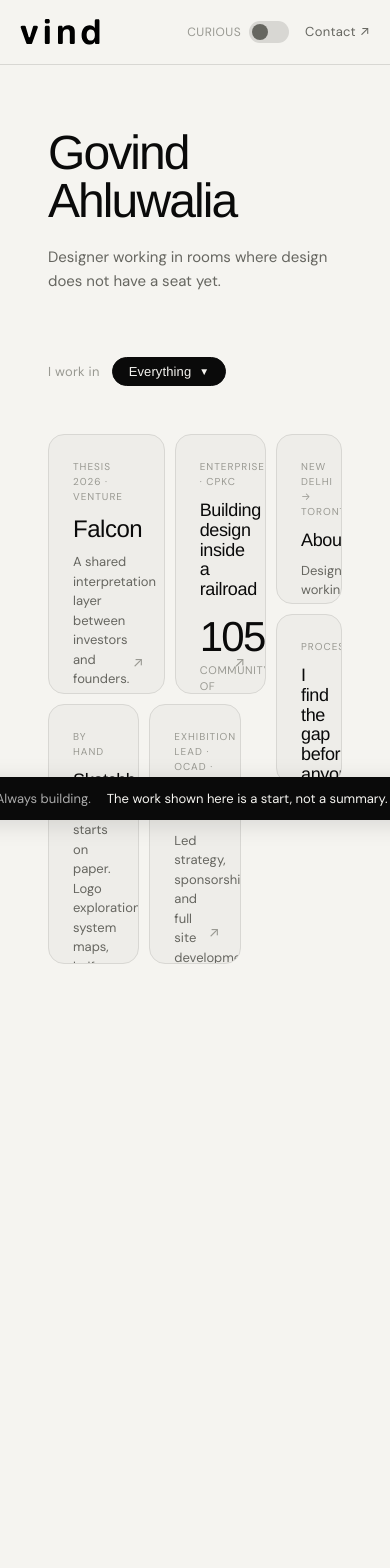
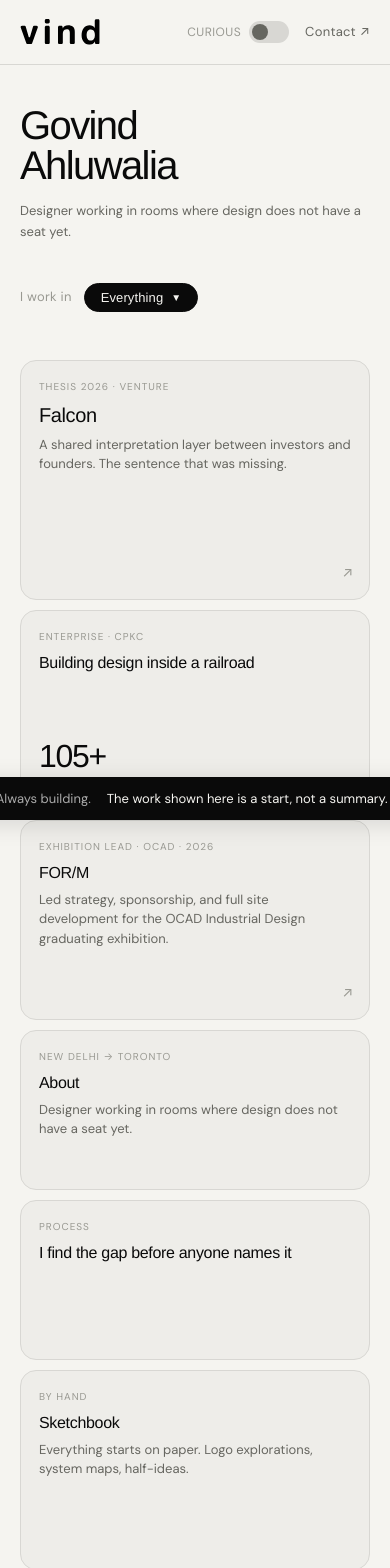
Before and after one commit to vindsingh/govind-portfolio, a Next.js app: page / in a window 390 px wide. Shown: the top 1568 px of the page. Before the commit the page ends 1012 px from the top, so only its background shows below. Built offline with nearby package versions, Linux system fonts and the light colour scheme.

Commit message:
mobile responsive fix

```diff
--- a/app/page.tsx
+++ b/app/page.tsx
@@ -16,25 +16,24 @@ function HomeContent() {
     <main>
       <Nav />
       <div style={{
-        padding: '64px 48px 48px',
+        padding: 'clamp(40px, 6vw, 80px) clamp(20px, 5vw, 48px)',
         maxWidth: '1200px',
         margin: '0 auto',
       }}>
-
-        <div style={{ marginBottom: '16px' }}>
+        <div style={{ marginBottom: 'clamp(40px, 6vw, 64px)' }}>
           <h1 style={{
             fontFamily: 'var(--font-display)',
-            fontSize: 'clamp(48px, 7vw, 96px)',
+            fontSize: 'clamp(40px, 10vw, 96px)',
             fontWeight: '500',
             letterSpacing: '-0.04em',
             lineHeight: '1.0',
             color: 'var(--text-primary)',
-            marginBottom: '20px',
+            marginBottom: '16px',
           }}>
             Govind<br />Ahluwalia
           </h1>
           <p style={{
-            fontSize: '15px',
+            fontSize: 'clamp(13px, 2vw, 15px)',
             color: 'var(--text-secondary)',
             maxWidth: '400px',
             lineHeight: '1.6',
@@ -45,7 +44,7 @@ function HomeContent() {
           </p>
         </div>
 
-        <div style={{ marginTop: '64px' }}>
+        <div>
           {mode === 'curious' ? (
             <FilterSelector
               selected={filter}
@@ -57,10 +56,8 @@ function HomeContent() {
               onChange={setFilter}
             />
           )}
-
           <BentoGrid filter={filter} />
         </div>
-
       </div>
       <WorkInProgress />
     </main>
--- a/components/BentoCard.tsx
+++ b/components/BentoCard.tsx
@@ -21,23 +21,15 @@ export function BentoCard({
   size = 'medium',
   stat,
   statLabel,
-  category,
 }: BentoCardProps) {
-
-  const sizeStyles: Record<string, React.CSSProperties> = {
-    small: { gridColumn: 'span 3', gridRow: 'span 2' },
-    medium: { gridColumn: 'span 4', gridRow: 'span 3' },
-    large: { gridColumn: 'span 5', gridRow: 'span 3' },
-  }
 
   const card = (
     <div
       style={{
-        ...sizeStyles[size],
         background: 'var(--bg-card)',
         border: '0.5px solid var(--border)',
         borderRadius: '16px',
-        padding: '24px',
+        padding: 'clamp(18px, 3vw, 28px)',
         position: 'relative',
         cursor: href ? 'pointer' : 'default',
         transition: 'border-color 0.2s ease, background 0.2s ease',
@@ -45,6 +37,7 @@ export function BentoCard({
         display: 'flex',
         flexDirection: 'column',
         justifyContent: 'space-between',
+        minHeight: size === 'large' ? '240px' : size === 'medium' ? '200px' : '160px',
       }}
       onMouseEnter={e => {
         if (href) {
@@ -63,20 +56,21 @@ export function BentoCard({
           letterSpacing: '0.1em',
           textTransform: 'uppercase',
           color: 'var(--text-muted)',
-          marginBottom: '12px',
+          marginBottom: '10px',
           fontFamily: 'var(--font-body)',
         }}>
           {tag}
         </div>
 
         <div style={{
-          fontSize: size === 'large' ? '24px' : '18px',
+          fontSize: size === 'large'
+            ? 'clamp(20px, 3vw, 26px)'
+            : 'clamp(16px, 2.5vw, 20px)',
           fontWeight: '500',
           color: 'var(--text-primary)',
           fontFamily: 'var(--font-display)',
           letterSpacing: '-0.02em',
-          lineHeight: '1.1',
-          marginBottom: description ? '10px' : '0',
+          lineHeight: '1.15',
         }}>
           {title}
         </div>
@@ -96,7 +90,7 @@ export function BentoCard({
       {stat && (
         <div style={{ marginTop: '16px' }}>
           <div style={{
-            fontSize: '42px',
+            fontSize: 'clamp(32px, 5vw, 48px)',
             fontWeight: '300',
             color: 'var(--text-primary)',
             fontFamily: 'var(--font-display)',
@@ -106,7 +100,7 @@ export function BentoCard({
             {stat}
           </div>
           <div style={{
-            fontSize: '11px',
+            fontSize: '10px',
             color: 'var(--text-muted)',
             letterSpacing: '0.06em',
             textTransform: 'uppercase',
@@ -120,11 +114,10 @@ export function BentoCard({
       {href && (
         <div style={{
           position: 'absolute',
-          bottom: '20px',
-          right: '20px',
+          bottom: '16px',
+          right: '16px',
           fontSize: '14px',
           color: 'var(--text-muted)',
-          transition: 'color 0.2s',
         }}>
           ↗
         </div>
@@ -133,7 +126,24 @@ export function BentoCard({
   )
 
   if (href) {
-    return <Link href={href} style={{ ...sizeStyles[size], display: 'contents' }}>{card}</Link>
+    const isExternal = href.startsWith('http')
+    if (isExternal) {
+      return (
+        <a
+          href={href}
+          target="_blank"
+          rel="noopener noreferrer"
+          style={{ display: 'block', textDecoration: 'none' }}
+        >
+          {card}
+        </a>
+      )
+    }
+    return (
+      <Link href={href} style={{ display: 'block', textDecoration: 'none' }}>
+        {card}
+      </Link>
+    )
   }
 
   return card
--- a/components/BentoGrid.tsx
+++ b/components/BentoGrid.tsx
@@ -19,6 +19,15 @@ const cards = [
     stat: '105+',
     statLabel: 'Community of Practice members',
     href: '/cpkc',
+    size: 'medium' as const,
+    category: 'built' as const,
+  },
+  {
+    id: 'form',
+    tag: 'Exhibition Lead · OCAD · 2026',
+    title: 'FOR/M',
+    description: 'Led strategy, sponsorship, and full site development for the OCAD Industrial Design graduating exhibition.',
+    href: 'https://formgradex.vercel.app',
     size: 'medium' as const,
     category: 'built' as const,
   },
@@ -48,15 +57,6 @@ const cards = [
     size: 'medium' as const,
     category: 'think' as const,
   },
-  {
-    id: 'form',
-    tag: 'Exhibition Lead · OCAD · 2026',
-    title: 'FOR/M',
-    description: 'Led strategy, sponsorship, and full site development for the OCAD Industrial Design graduating exhibition.',
-    href: 'https://formgradex.vercel.app',
-    size: 'medium' as const,
-    category: 'built' as const,
-  },
 ]
 
 const categoryMap: Record<string, string[]> = {
@@ -72,14 +72,12 @@ interface BentoGridProps {
 
 export function BentoGrid({ filter }: BentoGridProps) {
   const visible = categoryMap[filter] || ['built', 'think', 'who']
-
   const visibleCards = cards.filter(c => visible.includes(c.category))
 
   return (
     <div style={{
       display: 'grid',
-      gridTemplateColumns: 'repeat(12, 1fr)',
-      gridAutoRows: '80px',
+      gridTemplateColumns: 'repeat(auto-fit, minmax(min(100%, 280px), 1fr))',
       gap: '10px',
       width: '100%',
     }}>
```
